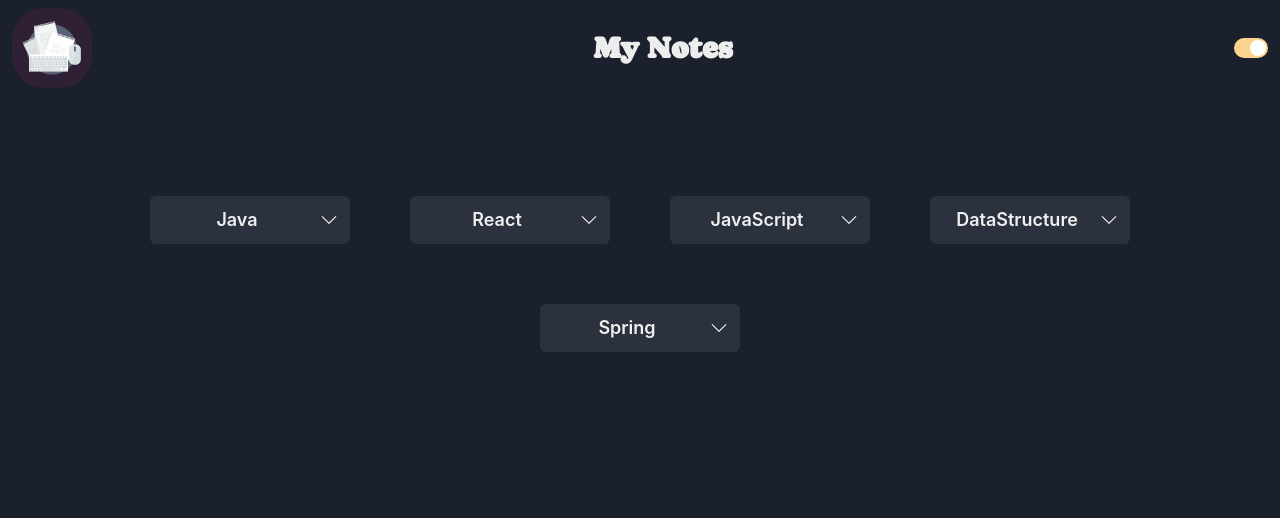
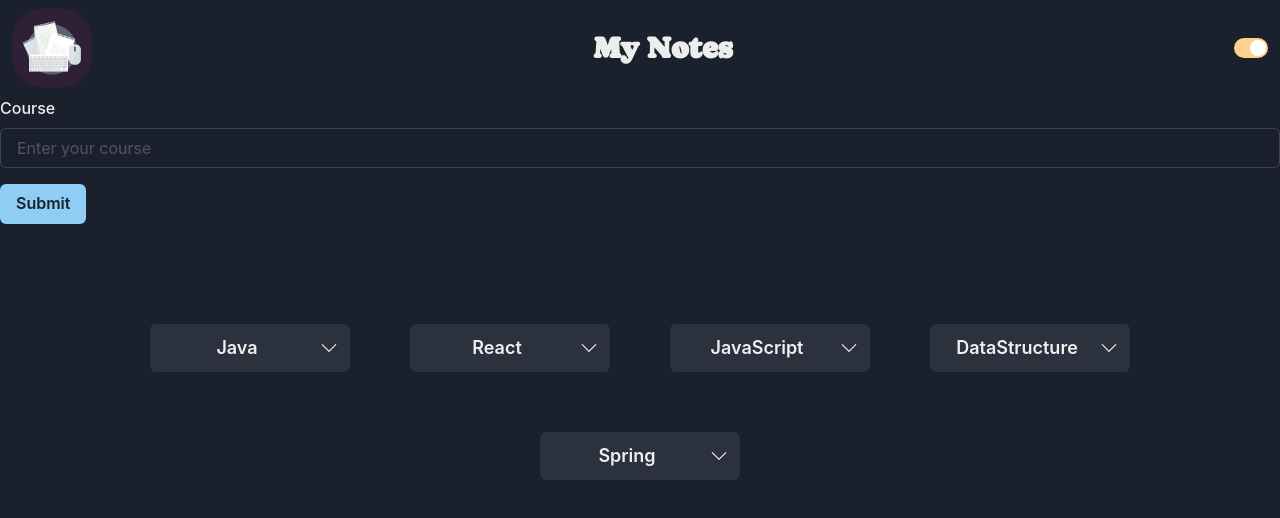
Before and after one commit to AdityaGoyatt/NotesApp, a React (Vite) app: page / in a window 1280 px wide. Shown: the top 518 px of the page. Built offline with nearby package versions, Linux system fonts and the light colour scheme.

Commit message:
basic connection to the backend extablished

```diff
--- a/package.json
+++ b/package.json
@@ -16,6 +16,7 @@
     "framer-motion": "^10.12.17",
     "react": "^18.2.0",
     "react-dom": "^18.2.0",
+    "react-hook-form": "^7.45.2",
     "react-icons": "^4.10.1",
     "react-router-dom": "^6.14.0"
   },
--- /dev/null
+++ b/src/components/AddCourse.tsx
@@ -0,0 +1,39 @@
+import { FormControl, FormLabel, Input, Button } from "@chakra-ui/react";
+import useCourse, { Course } from "../hooks/useCourse";
+import { useState } from "react";
+const AddCourse = () => {
+  const courseDriver = useCourse;
+  const [course, setCourse] = useState<Course>({
+    id: 0,
+    course: "",
+  });
+  const submit = () => {
+    if (course) courseDriver.addCourse(course);
+  };
+  return (
+    <>
+      <form
+        onSubmit={(event) => {
+          event.preventDefault();
+          submit();
+        }}
+      >
+        <FormControl mb={4}>
+          <FormLabel>Course</FormLabel>
+          <Input
+            type="text"
+            placeholder="Enter your course"
+            onChange={(event) =>
+              setCourse({ ...course, course: event.target.value })
+            }
+          />
+        </FormControl>
+        <Button colorScheme="blue" type="submit">
+          Submit
+        </Button>
+      </form>
+    </>
+  );
+};
+
+export default AddCourse;
--- a/src/components/Layout.tsx
+++ b/src/components/Layout.tsx
@@ -1,3 +1,4 @@
+import AddCourse from "./AddCourse";
 import NavBar from "./NavBar";
 import { Outlet } from "react-router-dom";
 
@@ -5,6 +6,7 @@
   return (
     <>
       <NavBar />
+      <AddCourse />
       <Outlet />
     </>
   );
--- /dev/null
+++ b/src/hooks/apiClient.ts
@@ -0,0 +1,5 @@
+import axios from "axios";
+
+export default axios.create({
+  baseURL: "http://localhost:8080/api",
+});
--- /dev/null
+++ b/src/hooks/useCourse.ts
@@ -0,0 +1,26 @@
+import { useEffect, useState } from "react";
+import apiClient from "./apiClient";
+
+export interface Course {
+  id: number;
+  course: string;
+}
+
+class course {
+  public getCourses() {
+    const [list, setList] = useState<Course[]>();
+    useEffect(() => {
+      apiClient.get<Course[]>("/list").then((res) => setList([...res.data]));
+    }, []);
+    return list;
+  }
+
+  public addCourse(courseObj: Course) {
+    // useEffect(() => {
+    //   //   apiClient.post("/list", courseObj).then((res) => console.log(res.data));
+    // }, []);
+    console.log(courseObj);
+  }
+}
+
+export default new course();
--- a/src/routes.tsx
+++ b/src/routes.tsx
@@ -16,11 +16,6 @@
         index: true,
         element: <IndexPage />,
       },
-      {
-        path: "/:chapterSlug",
-        element: <ChapterSelector />,
-      },
-      { path: "/:chapterSlug/:topicSlug", element: <MainDisplayPage /> },
     ],
   },
 ]);
```
Also changed, not shown: 1 other file (tests, documents, lock files or other folders).
